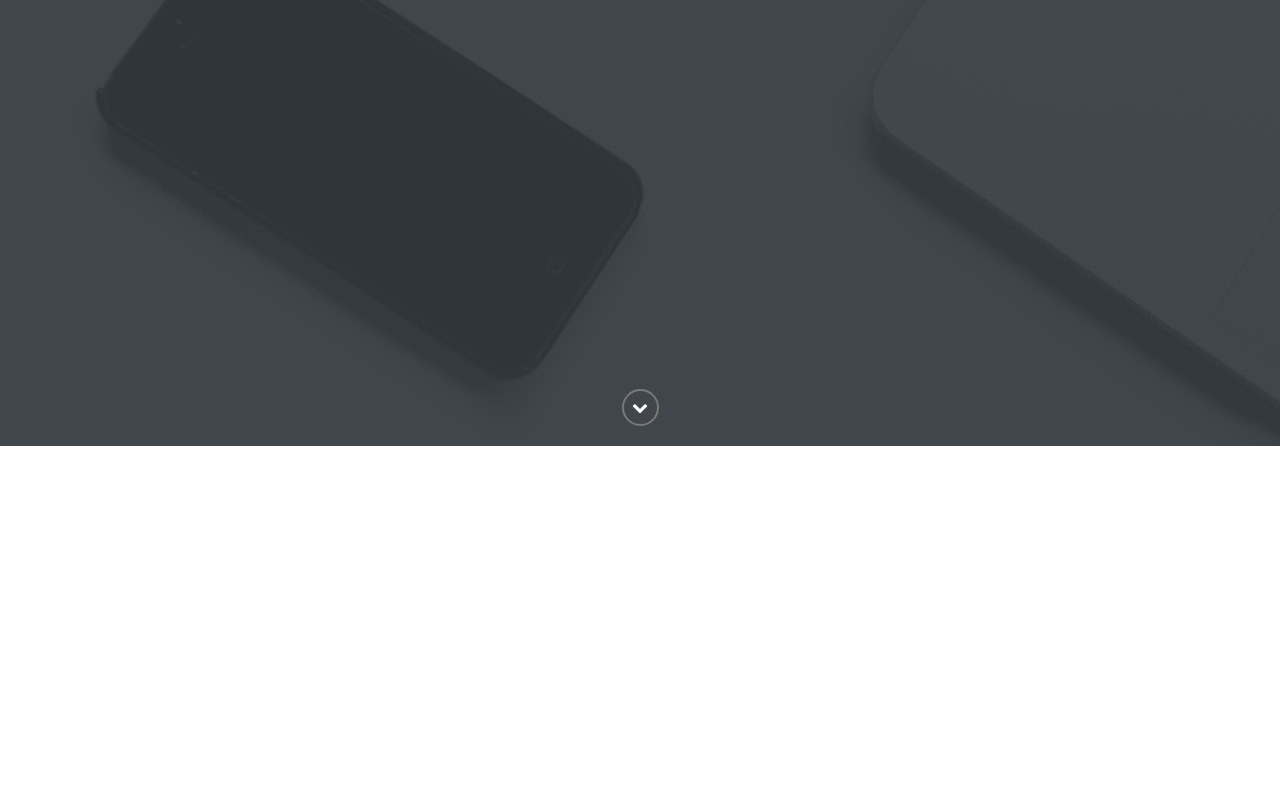
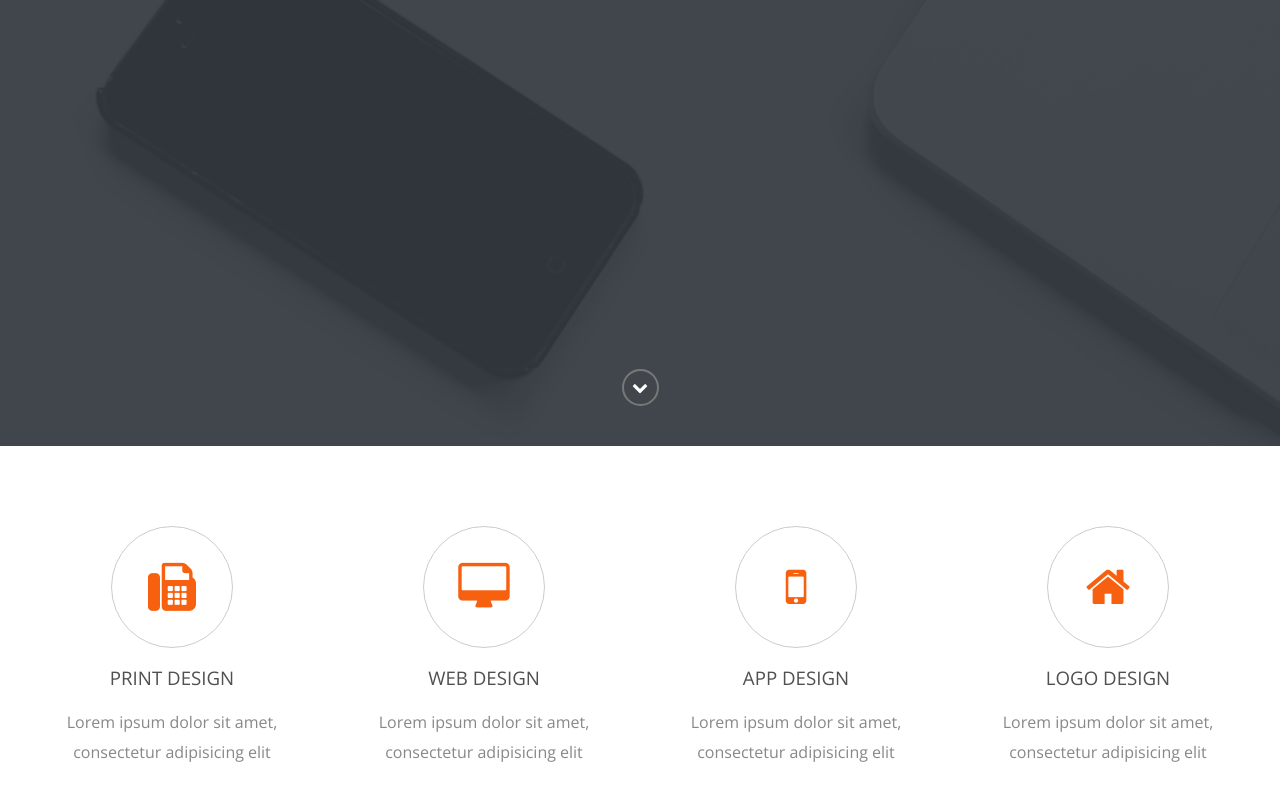
Before and after one commit to MAshrafM/PSD_Tanatos, a website: page index.html in a window 1280 px wide. Shown: the part 354-1154 px from the top of the page. Drawn offline with nearby package versions, Linux system fonts and the light colour scheme.

Commit message:
features section

```diff
--- a/index.html
+++ b/index.html
@@ -34,9 +34,28 @@
     </header>
     <!-- End Header -->
     <!-- Features -->
-    <div class="features">
+    <div class="features text-center">
       <div class="container">
-
+        <div class="box">
+          <i class="fa fa-fax fa-3x"></i>
+          <h3>Print Design</h3>
+          <p>Lorem ipsum dolor sit amet, consectetur adipisicing elit</p>
+        </div>
+        <div class="box">
+          <i class="fa fa-desktop fa-3x"></i>
+          <h3>Web Design</h3>
+          <p>Lorem ipsum dolor sit amet, consectetur adipisicing elit</p>
+        </div>
+        <div class="box">
+          <i class="fa fa-mobile fa-3x"></i>
+          <h3>App Design</h3>
+          <p>Lorem ipsum dolor sit amet, consectetur adipisicing elit</p>
+        </div>
+        <div class="box">
+          <i class="fa fa-home fa-3x"></i>
+          <h3>Logo Design</h3>
+          <p>Lorem ipsum dolor sit amet, consectetur adipisicing elit</p>
+        </div>
       </div>
     </div>
     <!-- End Features -->
--- /dev/null
+++ b/scss/_features.scss
@@ -0,0 +1,37 @@
+/* Features */
+.features{
+  padding: 80px 0;
+  overflow: hidden;
+  .box{
+    width: 22%;
+    float: left;
+    margin-right: 4%;
+    &:last-child{
+      margin-right: 0;
+    }
+    i{
+      color: $main-color;
+      border: 1px solid #ccc;
+      width: 120px;
+      height: 120px;
+      border-radius: 50%;
+      line-height: 120px;
+      transition: all .5s ease-in-out;
+      &:hover{
+        background-color: $main-color;
+        border-color: $main-color;
+        color: #fff;
+      }
+    }
+    h3{
+      text-transform: uppercase;
+      font-weight: normal;
+      color: #505050;
+    }
+    p{
+      line-height: 1.9;
+      color: #888;
+    }
+  }
+}
+/* End Features */
--- a/scss/_header.scss
+++ b/scss/_header.scss
@@ -68,7 +68,7 @@ header{
       left: 0;
       text-align: center;
       width: 100%;
-      padding: 20px 0;
+      padding: 40px 0;
       i{
         border: 2px solid #787878;
         border-radius: 50%;
--- a/scss/main.scss
+++ b/scss/main.scss
@@ -1,3 +1,4 @@
 @import 'normalize';
 @import 'common';
 @import 'header';
+@import 'features';
```
Also changed, not shown: css/main.css.
